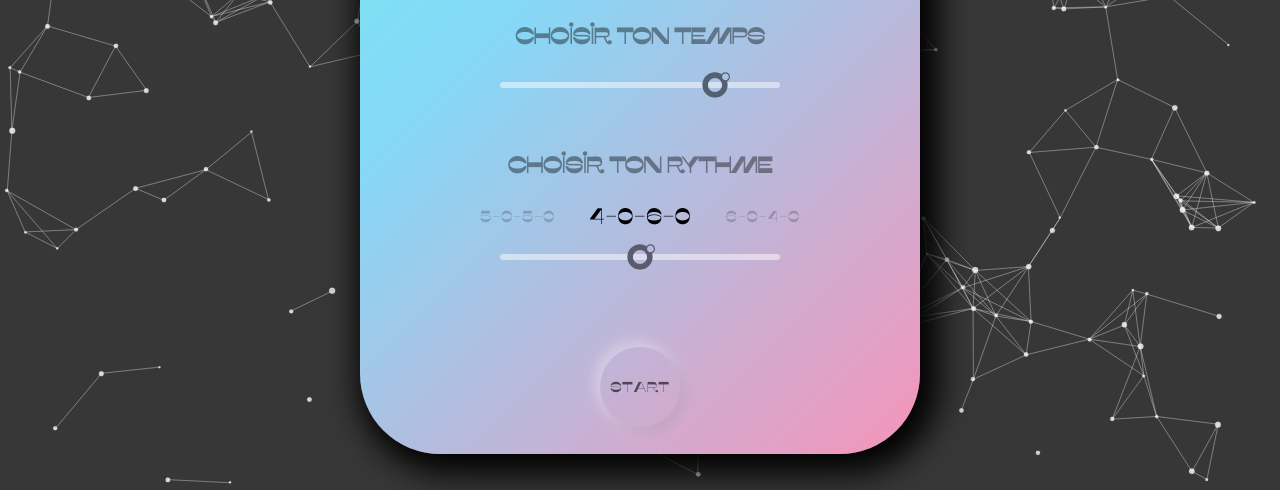
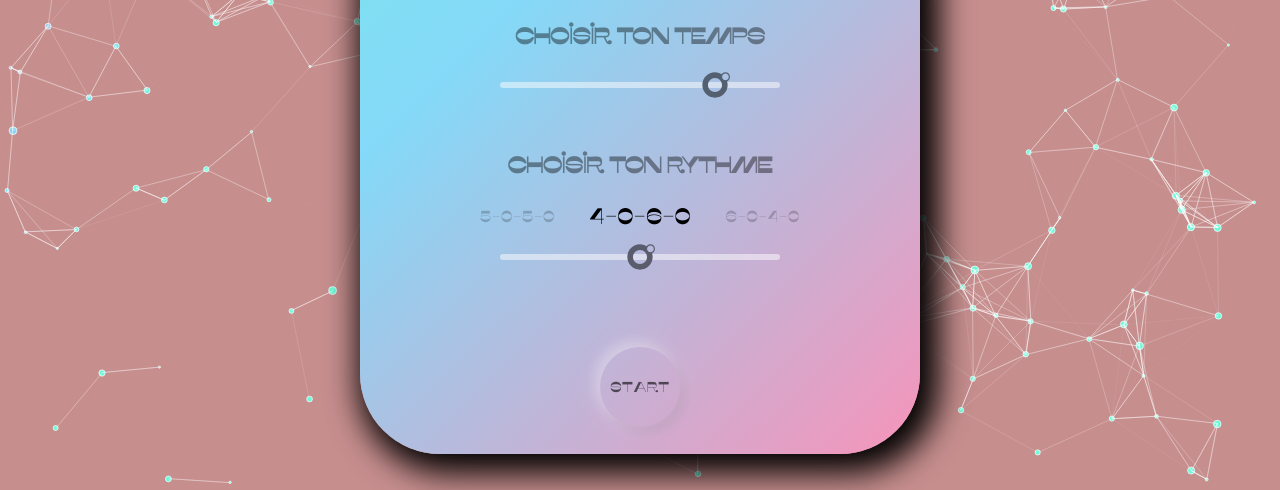
Before and after one commit to yannletouzey/cardiac-cohesion, a website built with Parcel: page src/index.html in a window 1280 px wide. Shown: the part 314-804 px from the top of the page. Built offline with nearby package versions, Linux system fonts and the light colour scheme.

Commit message:
add gradient color particle + change bgc

```diff
--- a/src/js/particles/app.js
+++ b/src/js/particles/app.js
@@ -1,36 +1,44 @@
 export const particles = () => {
     const canvas = document.querySelector('#canvas')
     const ctx = canvas.getContext('2d')
+    const gradient = ctx.createLinearGradient(0, 0, canvas.width, canvas.height)
+
     canvas.width = window.innerWidth
     canvas.height = window.innerHeight
 
+    gradient.addColorStop(0, "#fab7a3")
+    gradient.addColorStop(0.33, "#f893b9")
+    gradient.addColorStop(0.66, "#84d9f8")
+    gradient.addColorStop(1, "#6ff8d8")
 
     ctx.strokeStyle = 'white'
+    ctx.lineWidth = 0.7
+    ctx.fillStyle = gradient
+    ctx.strokeLine = 2
 
-    ctx.lineWidth = 0.2
-    const gradient = ctx.createLinearGradient(0, 0, canvas.width, canvas.height)
-    // gradient.addColorStop(0, "white")
-    // gradient.addColorStop(0.5, "lightgrey")
-    // gradient.addColorStop(1, "grey")
-    ctx.fillStyle = 'lightgrey'
-    ctx.strokeLine = 2
     class Particle {
+
         constructor(effect){
+
             this.effect = effect
-            this.radius = Math.random() * 2 + 1
+            this.radius = Math.random() * 3 + 1
             this.x = this.radius + Math.random() * (this.effect.width - this.radius * 2)
             this.y = this.radius + Math.random() * (this.effect.height - this.radius * 2)
             this.velocityX = Math.random() * 1 - 0.5
             this.velocityY = Math.random() * 1 - 0.5
+
         }
+
         draw(context){
-            // context.fillStyle = 'hsl('+ this.x * 0.5 +', 100%, 50%)'
+
             context.beginPath()
             context.arc(this.x, this.y, this.radius, 0, Math.PI * 2)
             context.fill()
             context.stroke()
+
         }
         update(){
+
             this.x+=this.velocityX
             if ((this.x + this.radius) > this.effect.width || (this.x - this.radius) < 0) {
                 this.velocityX *= -1
@@ -42,48 +50,63 @@ export const particles = () => {
         }
     }
     class Effect {
+
         constructor(canvas){
+
             this.canvas = canvas
             this.width = this.canvas.width
             this.height = this.canvas.height
             this.particles = []
             this.numberOfParticles = 200
             this.createParticle()
+
         }
         createParticle(){
+
             for (let index = 0; index < this.numberOfParticles; index++) {
                 this.particles.push(new Particle(this))
             }
+
         }
         handleParticle(context){
+
             this.particles.forEach(p => {
                 p.draw(context)
                 p.update()
             })
             this.connectParticle(context)
+
         }
         connectParticle(context){
-            const maxDistance = 80
+
+            const maxDistance = 100
             for (let i = 0; i < this.particles.length; i++) {
                 for (let j = 0; j < this.particles.length; j++) {
                     const dx = this.particles[i].x - this.particles[j].x
                     const dy = this.particles[i].y - this.particles[j].y
                     const distance = Math.hypot(dx, dy)
                     if (distance < maxDistance) {
+                        context.save()
+                        const opacity = 1 - (distance / maxDistance)
+                        context.globalAlpha = opacity
                         context.beginPath()
                         context.moveTo(this.particles[i].x, this.particles[i].y)
                         context.lineTo(this.particles[j].x, this.particles[j].y)
                         context.stroke()
+                        context.restore()
                     }
                 }
             }
+
         }
     }
     const effect = new Effect(canvas)
     function animate() {
+
         ctx.clearRect(0, 0, canvas.width, canvas.height)
         effect.handleParticle(ctx)
         requestAnimationFrame(animate)
+
     }
     animate()
 }
--- a/src/scss/_var.scss
+++ b/src/scss/_var.scss
@@ -1 +1 @@
-$background-color: #373737;
+$background-color: #c78e8e;
```
